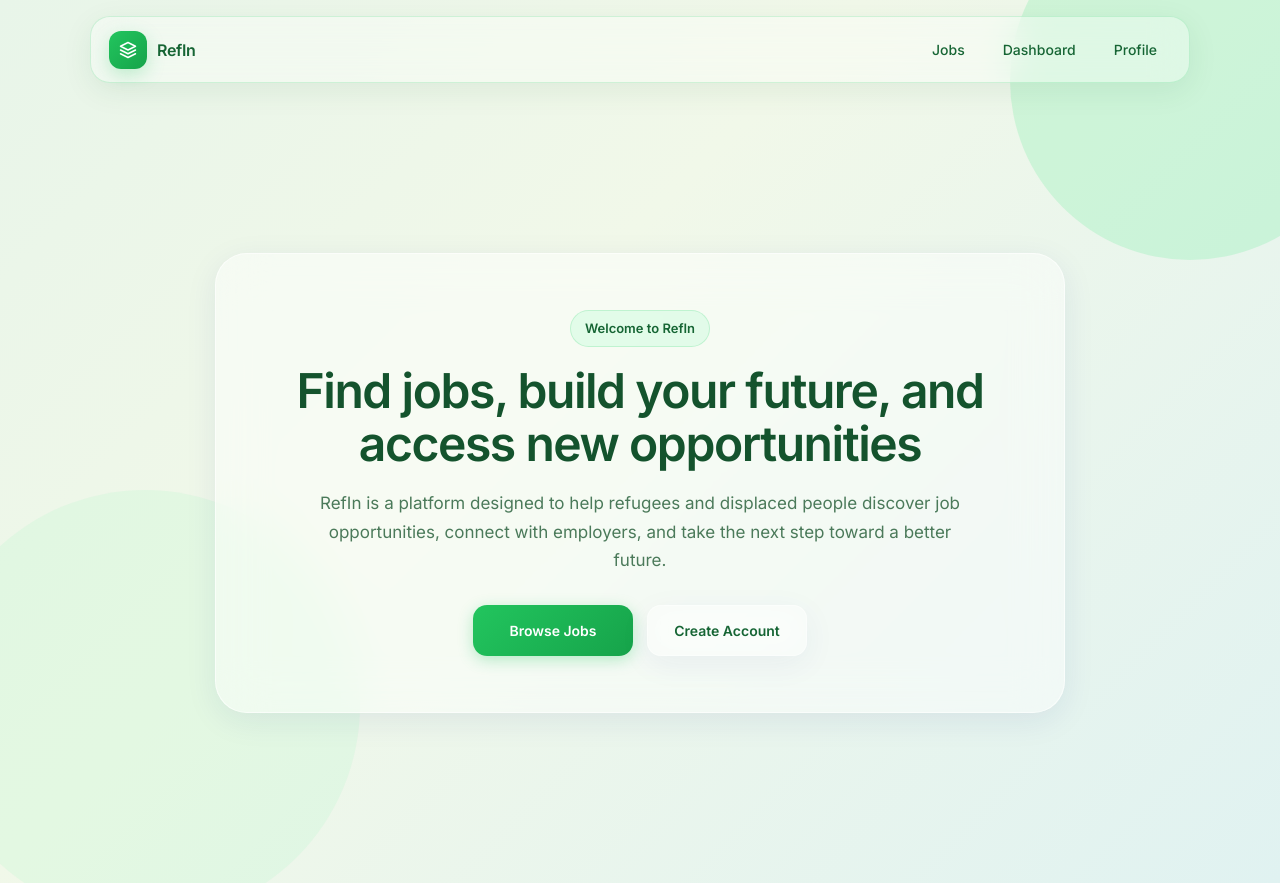
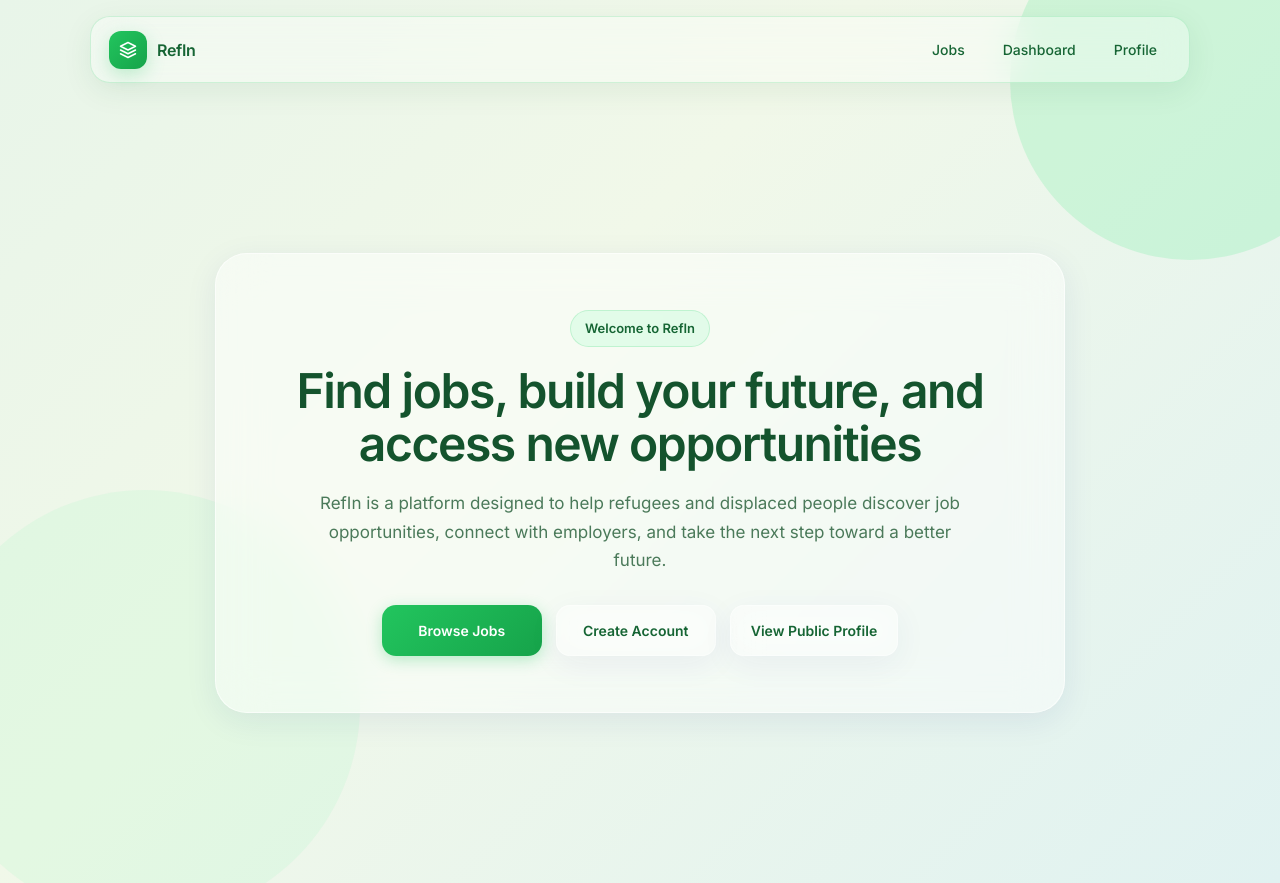
Before and after one commit to raphaeltannous/techtalks-refin-frontend, a React (Vite) app: page / in a window 1280 px wide. Built offline with nearby package versions, Linux system fonts and the light colour scheme.

Commit message:
updating landing page navigation

```diff
--- a/src/pages/LandingPage.jsx
+++ b/src/pages/LandingPage.jsx
@@ -4,7 +4,8 @@ import Navbar from "../components/Navbar"
 function LandingPage() {
   return (
     <>
-    <Navbar/>
+      <Navbar />
+
       <div className="landing-page">
         <div className="landing-bg-circle landing-bg-circle-top" />
         <div className="landing-bg-circle landing-bg-circle-bottom" />
@@ -30,6 +31,10 @@ function LandingPage() {
             <Link to="/signup" className="glass landing-secondary-button">
               Create Account
             </Link>
+
+            <Link to="/users/1" className="glass landing-secondary-button">
+              View Public Profile
+            </Link>
           </div>
         </main>
       </div>
```
Lines whose indentation alone changed are shown as unchanged.
